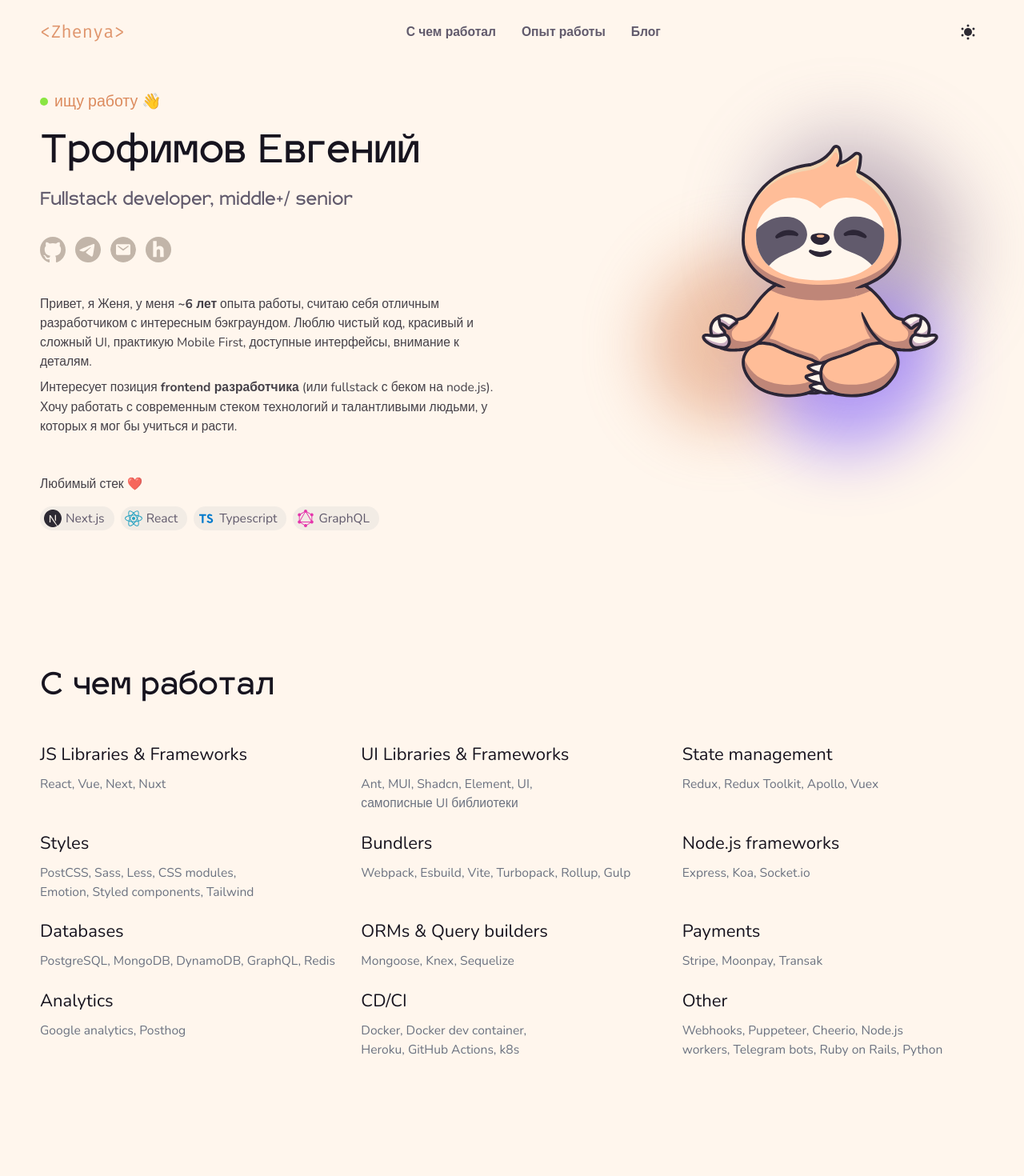
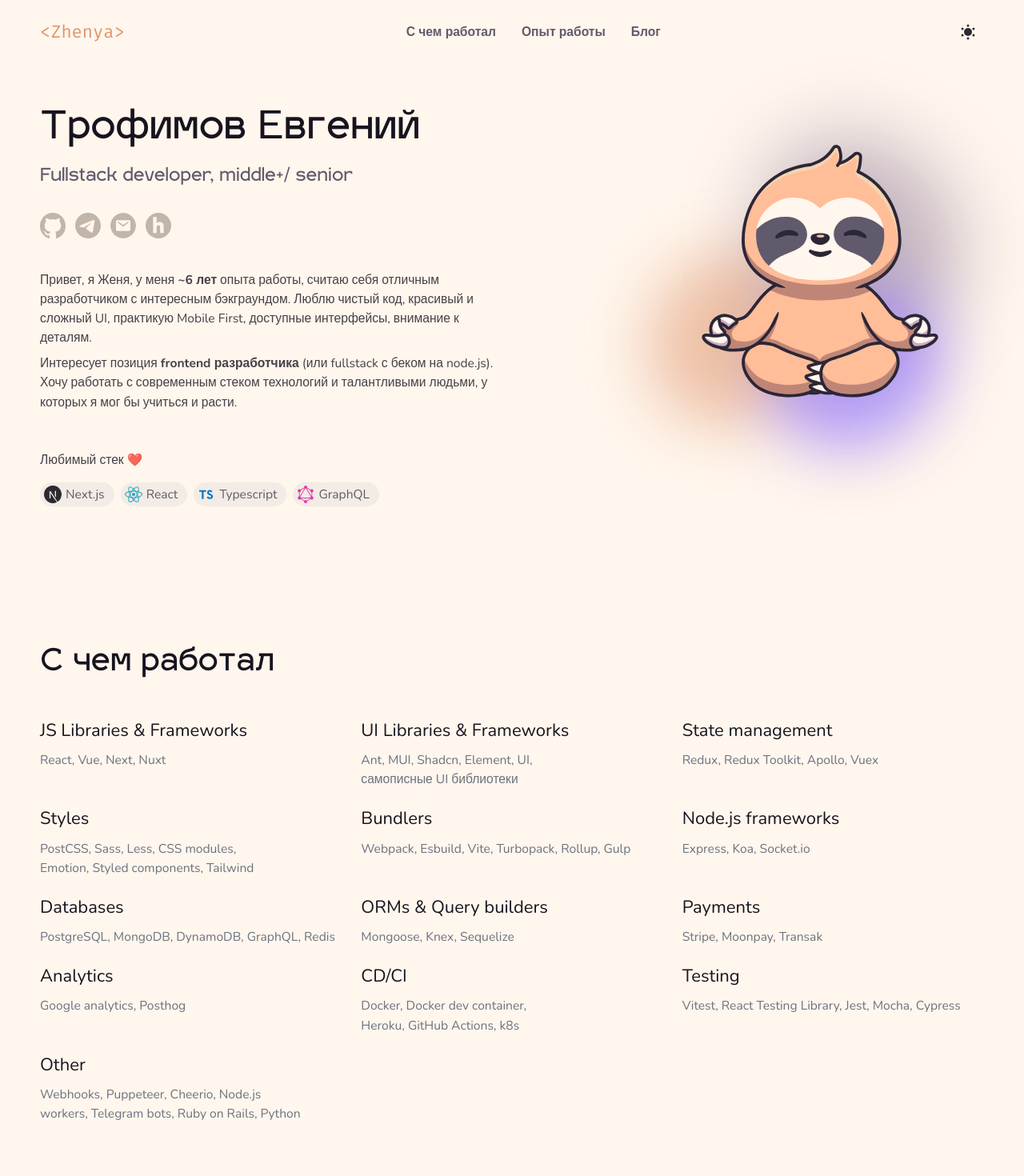
Before and after one commit to deadrime/deadrime.github.io, a Next.js app: page / in a window 1280 px wide. Shown: the top 1470 px of the page at 80% size. Built offline with nearby package versions, Linux system fonts and the light colour scheme.

Commit message:
Upd info

```diff
--- a/components/AboutSection/AboutSection.tsx
+++ b/components/AboutSection/AboutSection.tsx
@@ -12,10 +12,10 @@
   return (
     <section className={classNames("flex flex-col relative", styles.wrapper)}>
       <div className="flex flex-col">
-        <span className="flex items-center gap-2">
+        {/* <span className="flex items-center gap-2">
           <div className="rounded-full bg-green size-[0.625rem]" />
           <span className="text-primary font-medium">ищу работу 👋</span>
-        </span>
+        </span> */}
         <h1 className="text-2xl font-primary pt-3">
           Трофимов Евгений
         </h1>
--- a/components/MyExperience/MyExperience.tsx
+++ b/components/MyExperience/MyExperience.tsx
@@ -24,7 +24,7 @@
     companyName: 'Human',
     companyLogo: SvgHuman,
     startYear: 2022,
-    endYear: undefined,
+    endYear: 2024,
     shortDescription: <>
       <p>
         <strong>HumanIPO</strong> — американский стартап, основная идея которого это дать возможность любому человеку выпустить свой токен (акции),
--- a/components/Technologies/Technologies.tsx
+++ b/components/Technologies/Technologies.tsx
@@ -46,6 +46,10 @@
     items: ["Docker", "Docker dev container", "Heroku", "GitHub Actions", "k8s"]
   },
   {
+    category: 'Testing',
+    items: ["Vitest", "React Testing Library", "Jest", "Mocha", "Cypress"],
+  },
+  {
     category: 'Other',
     items: ["Webhooks", "Puppeteer", "Cheerio", "Node.js workers", "Telegram bots", "Ruby on Rails", "Python"]
   },
```
